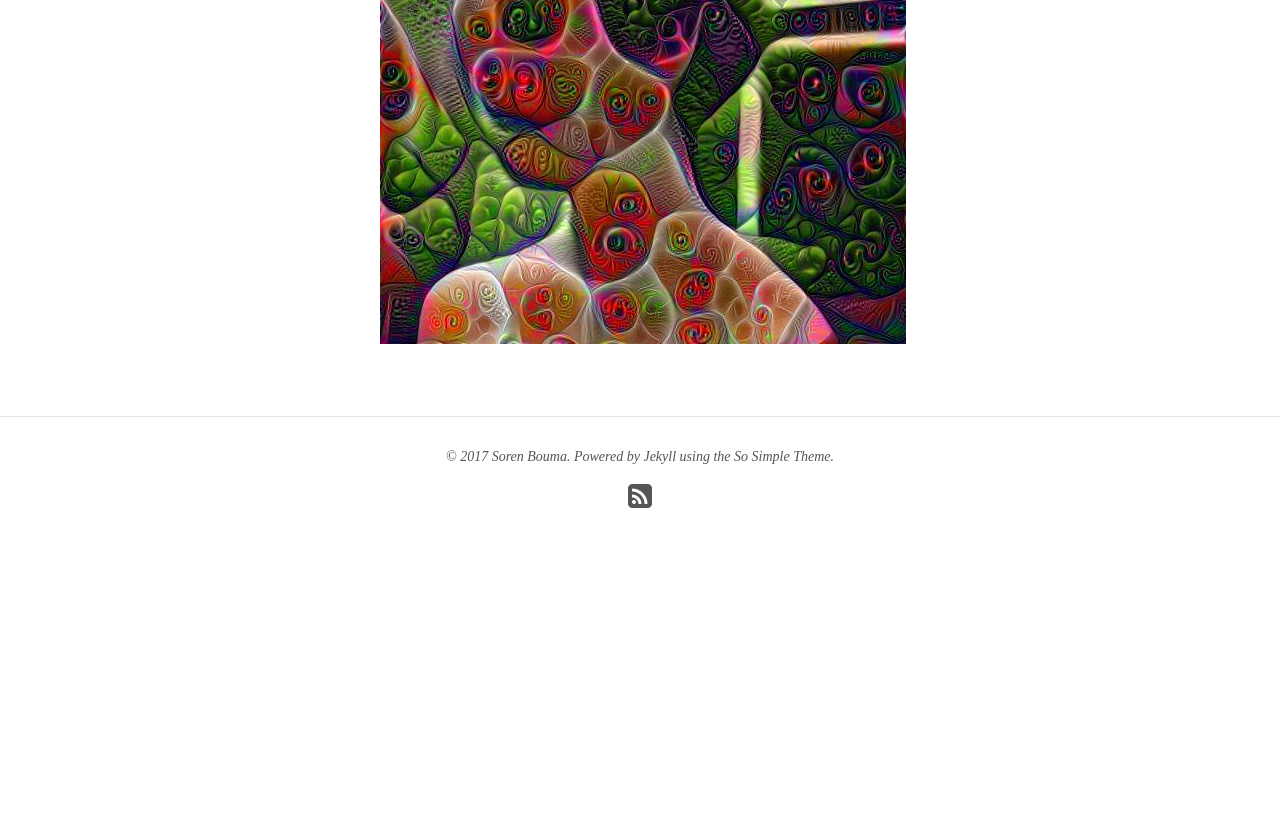
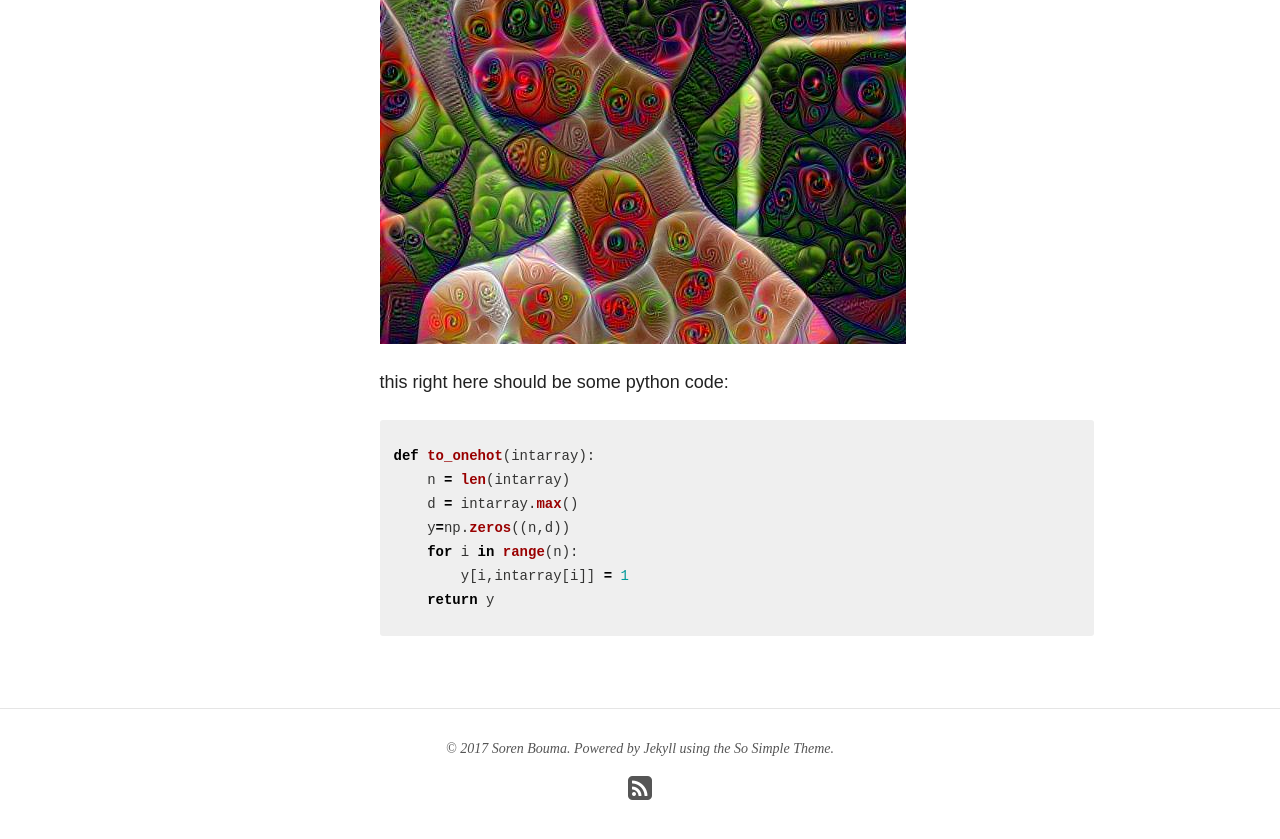
Before and after one commit to sorenbouma/sorenbouma.github.io, a Jekyll site: the page built from _posts/blog/2017-02-06-hello-world.md, in a window 1280 px wide and 900 px high, scrolled down 1053 px. Shown: the top 839 px of the window. Built offline with Jekyll 4.4.1, drawn with Linux system fonts in a browser that asks for light colours; nearby versions of some CDN libraries; formulas are drawn with MathJax 3; before the commit the page ends 1661 px from its top, so only the background shows below that.

Commit message:
test python highlight, remove articles nav

```diff
--- a/_posts/blog/2017-02-06-hello-world.md
+++ b/_posts/blog/2017-02-06-hello-world.md
@@ -21,3 +21,16 @@ $$h_\theta =  \sigma(reLU(X.W_1+b_1).W_2 + b_2)  $$
 
 this right here should be an image:
 ![what the fuck]({{ site.url }}/images/anneke2.jpg)
+
+
+this right here should be some python code:
+
+{% highlight python %}
+def to_onehot(intarray):
+    n = len(intarray)
+    d = intarray.max()
+    y=np.zeros((n,d))
+    for i in range(n):
+        y[i,intarray[i]] = 1
+    return y
+{% endhighlight %}
```
Also changed, not shown: _data/navigation.yml (+4 -5 lines).
